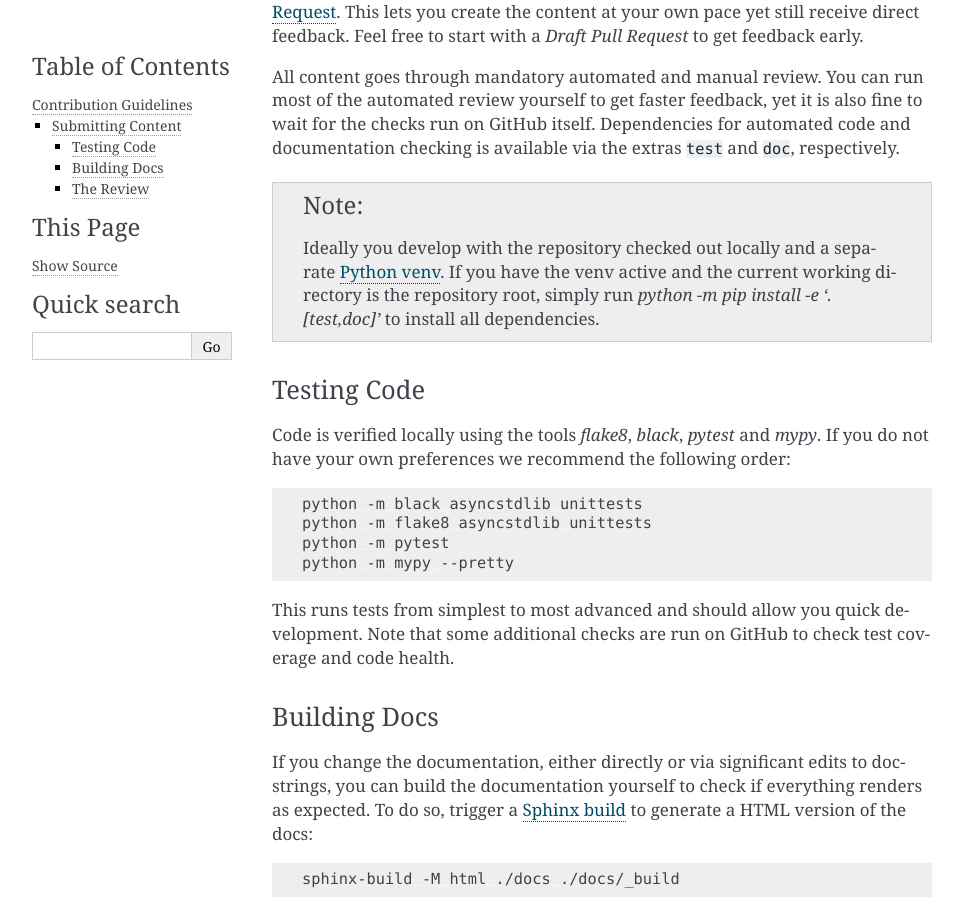
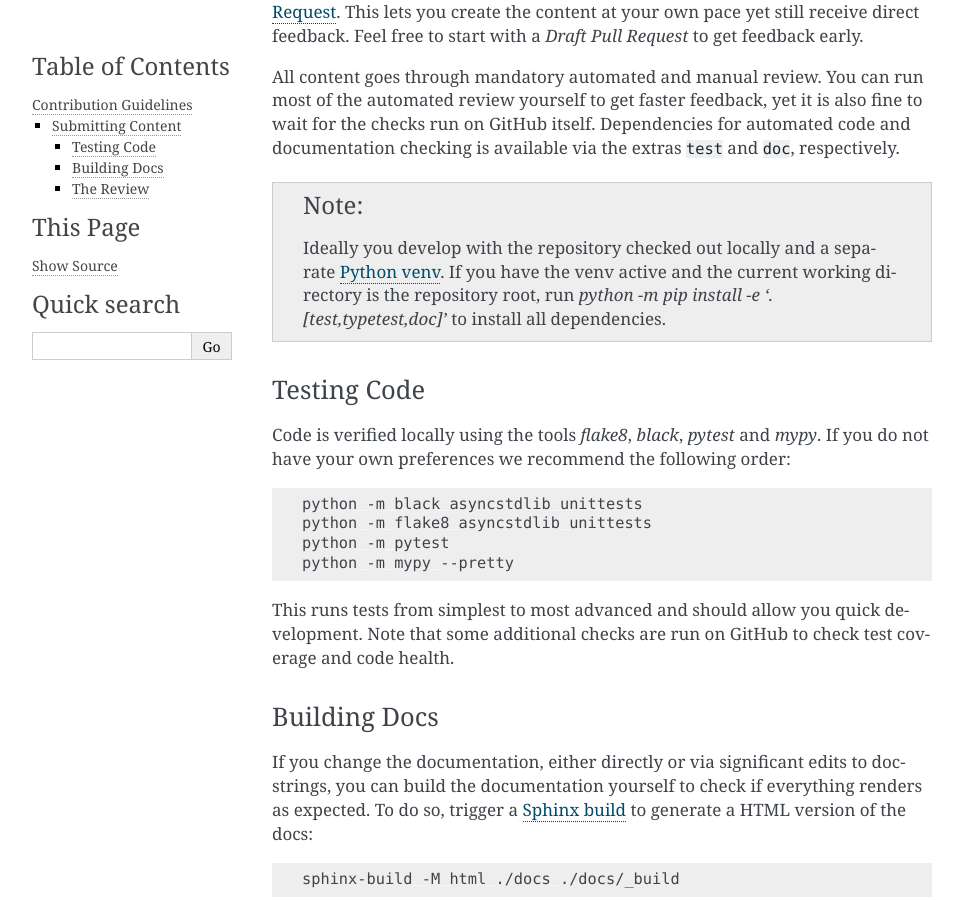
Before and after one commit to maxfischer2781/asyncstdlib, a Sphinx documentation site: the page built from docs/source/contributing.rst, in a window 1280 px wide and 900 px high, scrolled down 449 px. Shown: the whole window, without its empty margins (148-1111 px from the left). Built offline with Sphinx 7.4.7, drawn with Linux system fonts in a browser that asks for light colours; formulas are drawn with MathJax 3.

Commit message:
use separate typetest

```diff
--- a/docs/source/contributing.rst
+++ b/docs/source/contributing.rst
@@ -33,7 +33,7 @@ the extras ``test`` and ``doc``, respectively.
 
     Ideally you develop with the repository checked out locally and a separate `Python venv`_.
     If you have the venv active and the current working directory is the repository root,
-    simply run `python -m pip install -e '.[test,doc]'` to install all dependencies.
+    run `python -m pip install -e '.[test,typetest,doc]'` to install all dependencies.
 
 .. _`GitHub Fork and Pull Request`: https://guides.github.com/activities/forking/
 .. _`Python venv`: https://docs.python.org/3/library/venv.html
--- a/pyproject.toml
+++ b/pyproject.toml
@@ -36,6 +36,10 @@ test = [
     "pytest-cov",
     "flake8-2020",
     "mypy; implementation_name=='cpython'",
+]
+typetest = [
+    "mypy; implementation_name=='cpython'",
+    "pyright",
     "typing-extensions",
 ]
 doc = ["sphinx", "sphinxcontrib-trio"]
```
Also changed, not shown: 1 other file.
